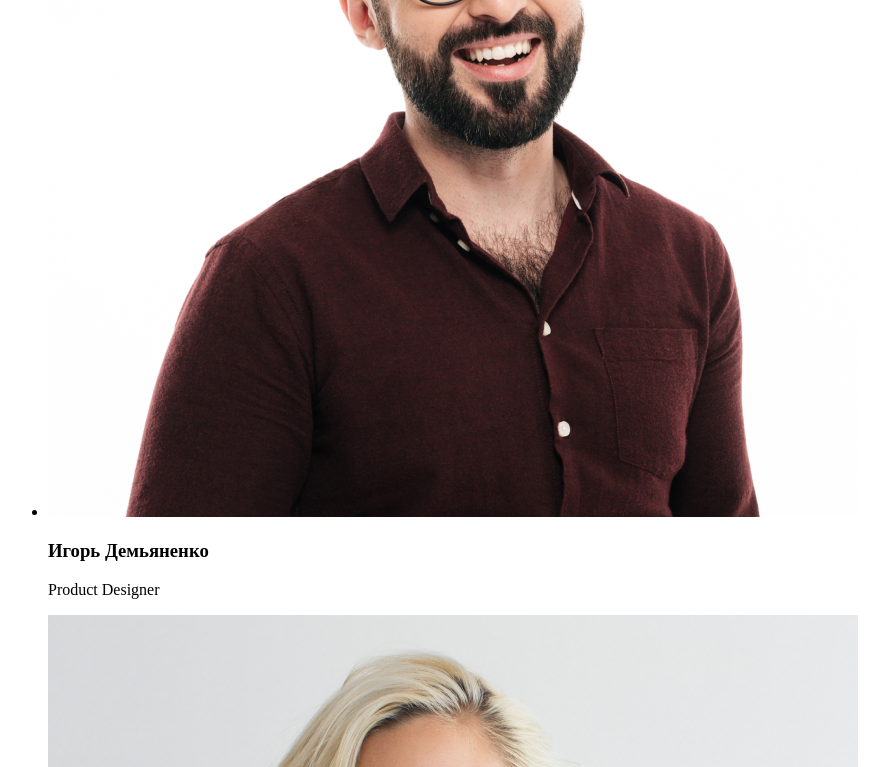
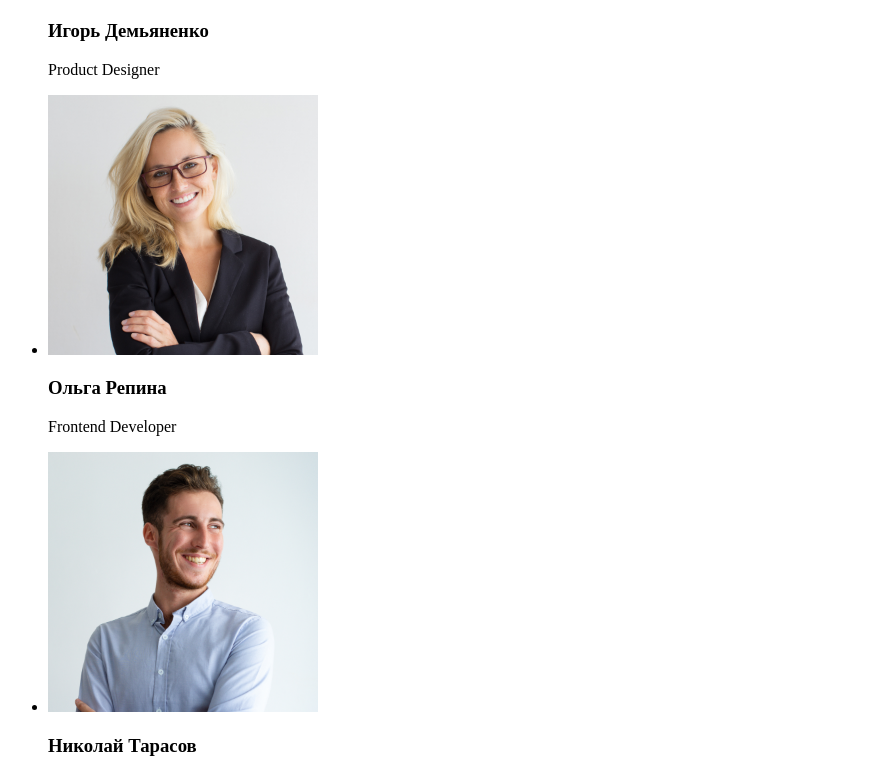
Before and after one commit to o-dorosh/goit-markup-hw-01, a plain HTML site: page index.html in a window 1280 px wide. Shown: the part 1833-2600 px from the top of the page, without its empty margins (0-889 px from the left). Drawn offline with Linux system fonts and the light colour scheme.

Commit message:
Update index.html
Изменяет размер картинок

```diff
--- a/index.html
+++ b/index.html
@@ -90,22 +90,22 @@
             <h2>Наша команда</h2>
             <ul>
                 <li>
-                    <img src="./images/member1.jpg" alt="мужчина в бордовой рубашке" width="810" height="780">
+                    <img src="./images/member1.jpg" alt="мужчина в бордовой рубашке" width="270" height="260">
                     <h3>Игорь Демьяненко</h3>
                     <p lang="en">Product Designer</p>
                 </li>
                 <li>
-                    <img src="./images/member2.jpg" alt="девушка в костюме" width="810" height="780">
+                    <img src="./images/member2.jpg" alt="девушка в костюме" width="270" height="260">
                     <h3>Ольга Репина</h3>
                     <p lang="en">Frontend Developer</p>
                 </li>
                 <li>
-                    <img src="./images/member3.jpg" alt="мужчина в светлой рубашке" width="810" height="780">
+                    <img src="./images/member3.jpg" alt="мужчина в светлой рубашке" width="270" height="260">
                     <h3>Николай Тарасов</h3>
                     <p lang="en">Marketing</p>
                 </li>
                 <li>
-                    <img src="./images/member4.jpg" alt="мужчина в черной футболке" width="810" height="780">
+                    <img src="./images/member4.jpg" alt="мужчина в черной футболке" width="270" height="260">
                     <h3>Михаил Ермаков</h3>
                     <p lang="en">UI Designer</p>
                 </li>
```
